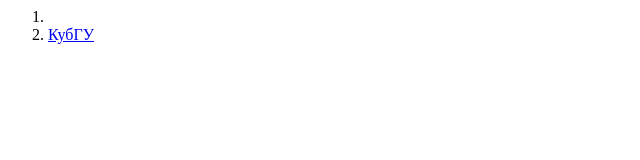
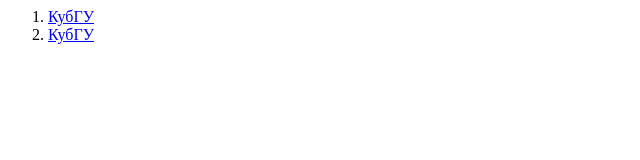
Before and after one commit to anmuhina/anmuhina.github.io, a plain HTML site: page index.html in a window 1280 px wide. Shown: the full height of the page, 0-640 px from the left. Drawn offline with Linux system fonts and the light colour scheme.

Commit message:
Update index.html

```diff
--- a/index.html
+++ b/index.html
@@ -1,4 +1,4 @@
 <ol>
-  <li><a href=""</a></li>
+  <li><a href="http://www.kubsu.ru/">КубГУ</a></li>
   <li><a href="https://www.kubsu.ru/">КубГУ</a></li>
 </ol>
```
